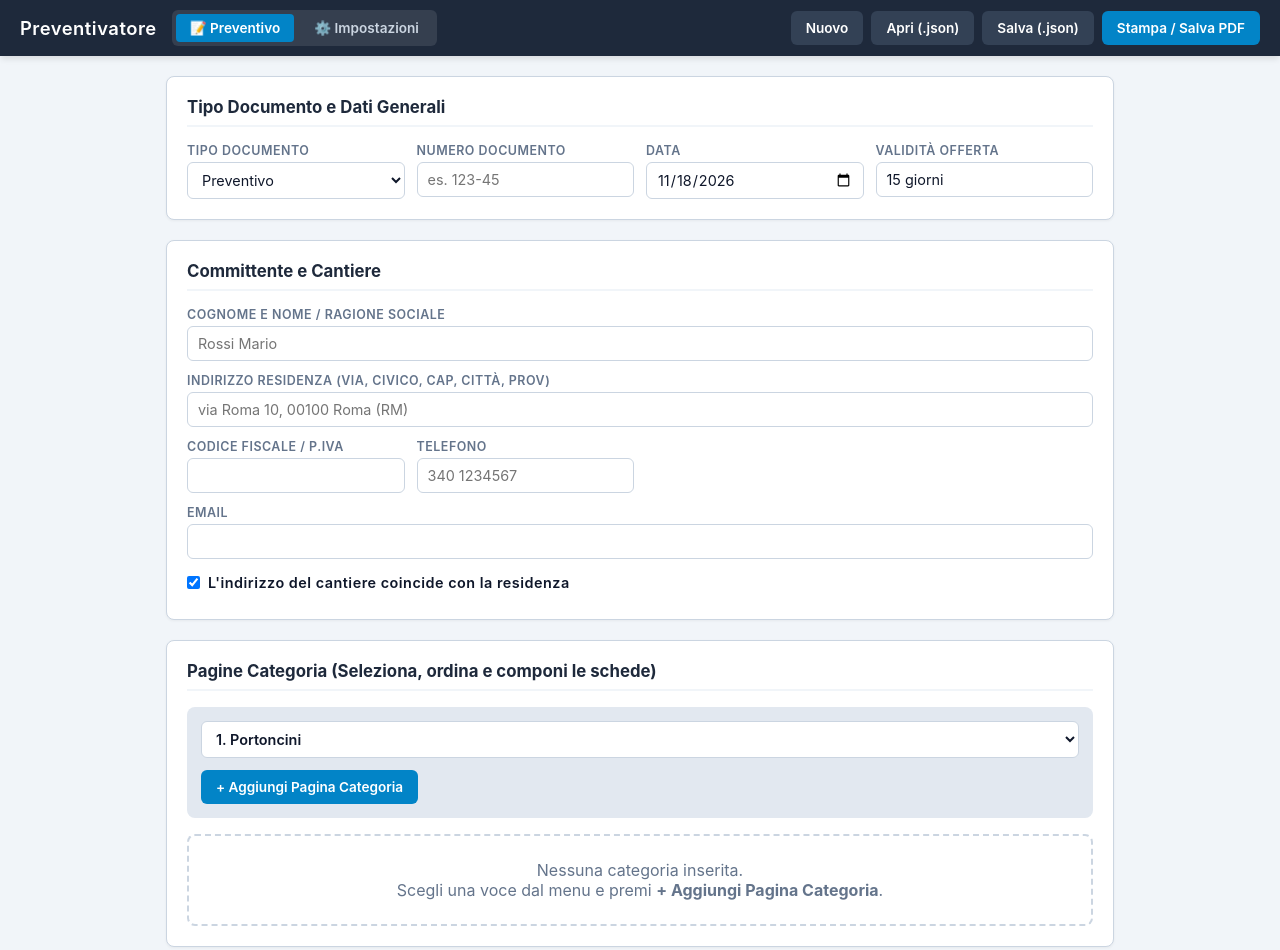
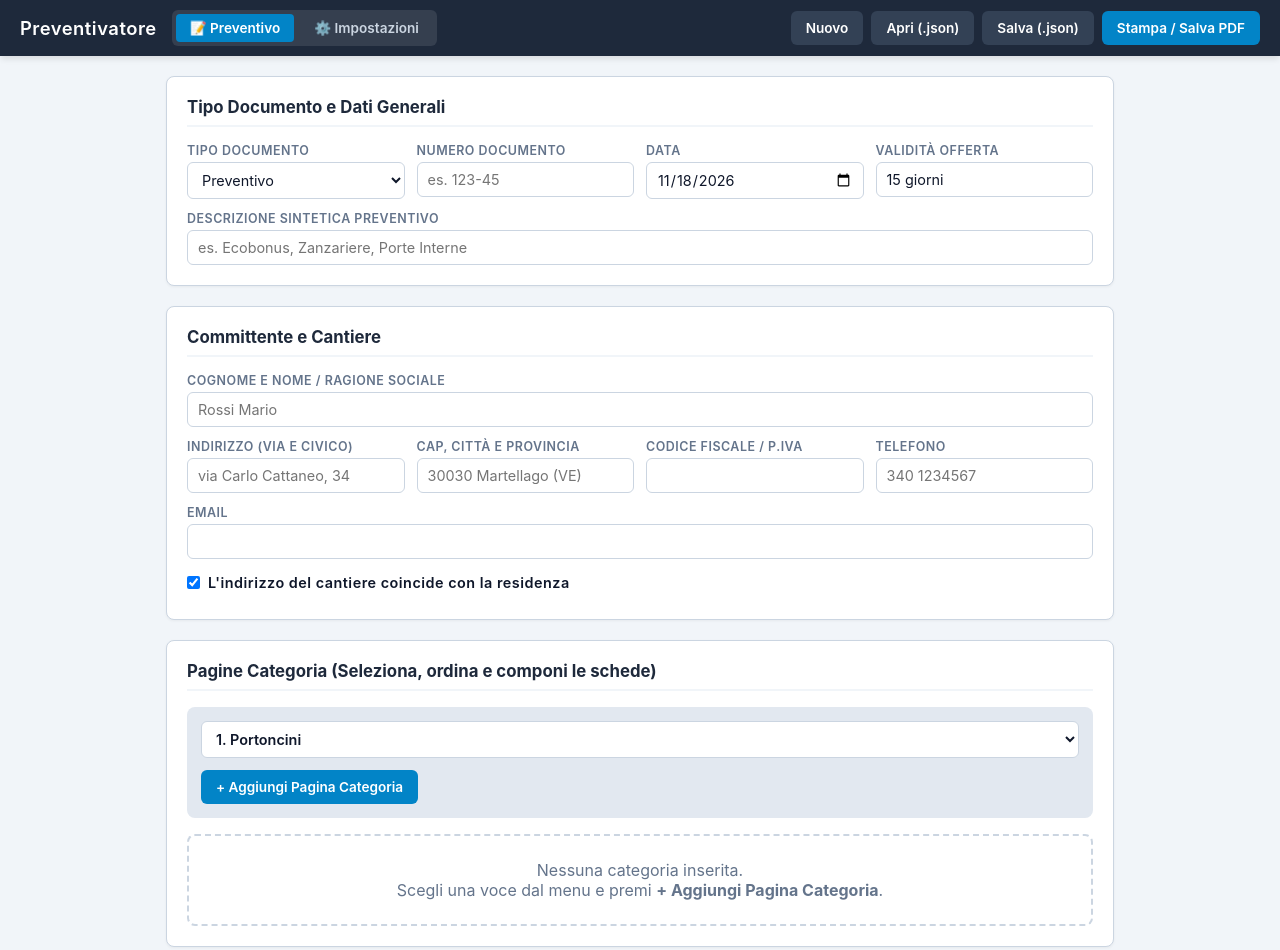
Before and after one commit to sebak81/preventivatore_pwa, a plain HTML site: page index.html in a window 1280 px wide. Shown: the top 950 px of the page. Drawn offline with Linux system fonts and the light colour scheme.

Commit message:
Update form fields and labels in index.html

```diff
--- a/index.html
+++ b/index.html
@@ -62,6 +62,12 @@
           <label>Validità Offerta</label>
           <input type="text" id="doc-validity" value="15 giorni">
         </div>
+
+        <!-- Descrizione sintetica preventivo -->
+        <div class="form-group full">
+          <label>Descrizione sintetica preventivo</label>
+          <input type="text" id="doc-short-desc" placeholder="es. Ecobonus, Zanzariere, Porte Interne">
+        </div>
       </div>
     </section>
 
@@ -75,9 +81,13 @@
           <label>Cognome e Nome / Ragione Sociale</label>
           <input type="text" id="client-name" placeholder="Rossi Mario">
         </div>
-        <div class="form-group full">
-          <label>Indirizzo Residenza (Via, Civico, CAP, Città, Prov)</label>
-          <input type="text" id="client-residence" placeholder="via Roma 10, 00100 Roma (RM)">
+        <div class="form-group">
+          <label>Indirizzo (Via e Civico)</label>
+          <input type="text" id="client-address" placeholder="via Carlo Cattaneo, 34">
+        </div>
+        <div class="form-group">
+          <label>CAP, Città e Provincia</label>
+          <input type="text" id="client-city" placeholder="30030 Martellago (VE)">
         </div>
         <div class="form-group">
           <label>Codice Fiscale / P.IVA</label>
@@ -154,7 +164,7 @@
           <input type="number" step="0.01" min="0" id="transport-cost" placeholder="0.00">
         </div>
 
-        <!-- Opzione Smaltimento con Flag Compreso affiancato a destra -->
+        <!-- Opzione Smaltimento con Flag Compreso -->
         <div class="form-group">
           <label>Smaltimento (€)</label>
           <div style="display: flex; gap: 8px; align-items: center;">
```
